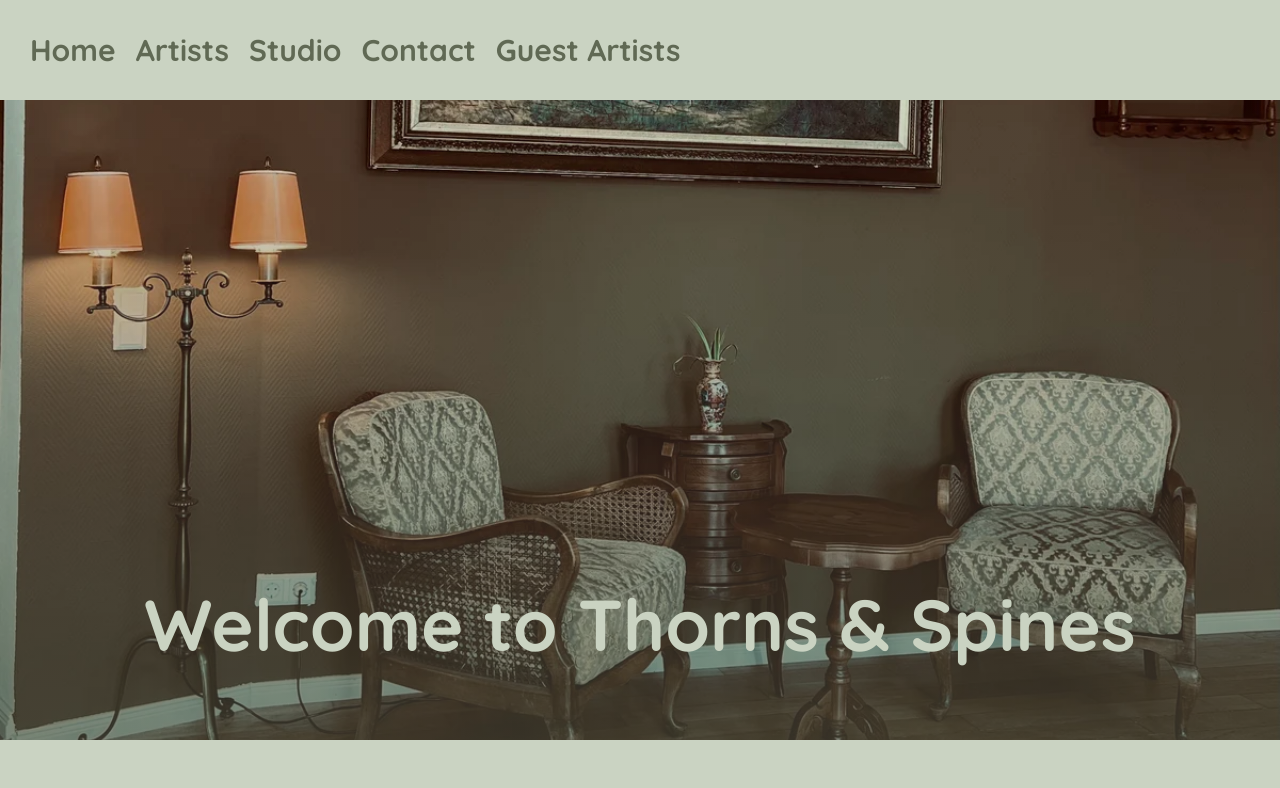
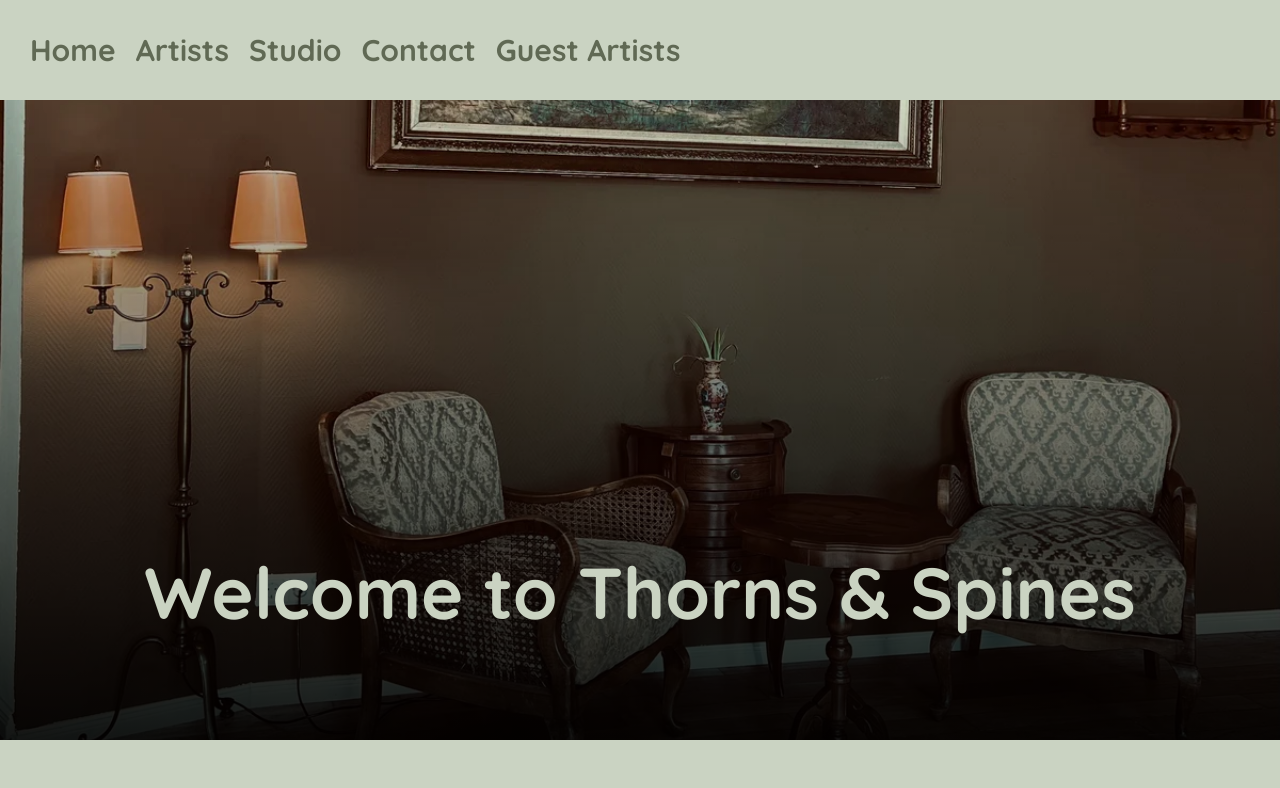
Before and after one commit to Cmbs86/Thorns-and-Spines-page, a React (Vite) app in the folder thorns-n-spines-project/: page / in a window 1280 px wide. Shown: the top 788 px of the page. Built offline with nearby package versions, Linux system fonts and the light colour scheme.

Commit message:
change animation duration

```diff
--- a/thorns-n-spines-project/src/components/Hero.jsx
+++ b/thorns-n-spines-project/src/components/Hero.jsx
@@ -21,20 +21,20 @@ const Hero = () => {
         }}
         initial={{ scale: 1.1 }}
         animate={{ scale: 1 }}
-        transition={{ duration: 1.5, ease: "easeOut" }}
+        transition={{ duration: 2, ease: "easeOut" }}
       />
      <motion.div
-        className="absolute inset-0 bg-gradient-to-b from-transparent to-tns-ebony-dark"
+        className="absolute inset-0 bg-gradient-to-b from-transparent to-black"
         initial={{ opacity: 0 }}
-        animate={{ opacity: 0.6 }}
-        transition={{ duration: 1.5, ease: "easeOut" }}
+        animate={{ opacity: 0.9 }}
+        transition={{ duration: 2, ease: "easeInOut" }}
       />
       {/* Container for the hero content */}
       <motion.div
-        className="relative flex justify-center text-center items-end pb-10  sm:pb-20 h-full"
+        className="relative flex justify-center text-center items-end pb-14  sm:pb-28 h-full"
         initial={{ opacity: 0, y: 20}}
         animate={{ opacity: 1, y: 0 }}
-        transition={{ duration: 1.5, delay: 0.5 }}
+        transition={{ duration: 3, delay: 0.5 }}
       >
         <h1 className="text-3xl sm:text-4xl md:text-5xl lg:text-6xl xl:text-7xl  font-bold  text-tns-ash-gray-light font-sans">
          {t("welcome")}
```
